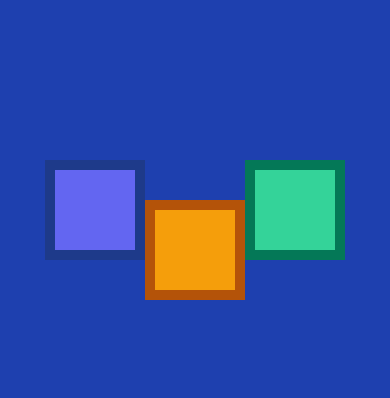
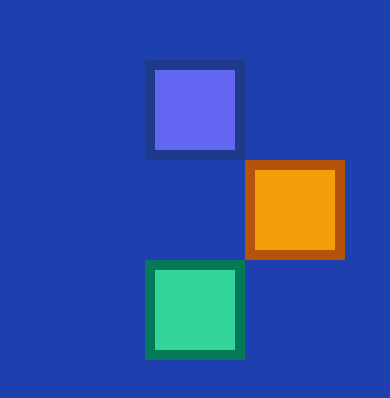
Before and after one commit to VHugoBarnes/counter-app-react-native, a React Native app: screen / in a window 390 px wide. Shown: the part 212-610 px from the top of the page. Built offline with nearby package versions, Linux system fonts and the light colour scheme.

Commit message:
Homework #8

```diff
--- a/App.tsx
+++ b/App.tsx
@@ -1,9 +1,9 @@
 import React from "react";
-import Homework6 from "./src/screens/position/Homework6.screen";
+import Homework8 from "./src/screens/position/Homework8.screen";
 
 const App = () => {
   return (
-    <Homework6 />
+    <Homework8 />
   );
 };
 
--- a/src/screens/position/Homework8.screen.tsx
+++ b/src/screens/position/Homework8.screen.tsx
@@ -15,6 +15,8 @@ const styles = StyleSheet.create({
   container: {
     backgroundColor: "#1E40AF",
     flex: 1,
+    justifyContent: "center",
+    alignItems: "center",
   },
   box_1: {
     backgroundColor: "#6366F1",
@@ -29,7 +31,8 @@ const styles = StyleSheet.create({
     height: 100,
     borderColor: "#B45309",
     borderWidth: 10,
-    flex: 1,
+    position: "relative",
+    left: 100,
   },
   box_3: {
     backgroundColor: "#34D399",
```
Also changed, not shown: src/screens/position/Homework7.screen.tsx (+6 -3 lines).
